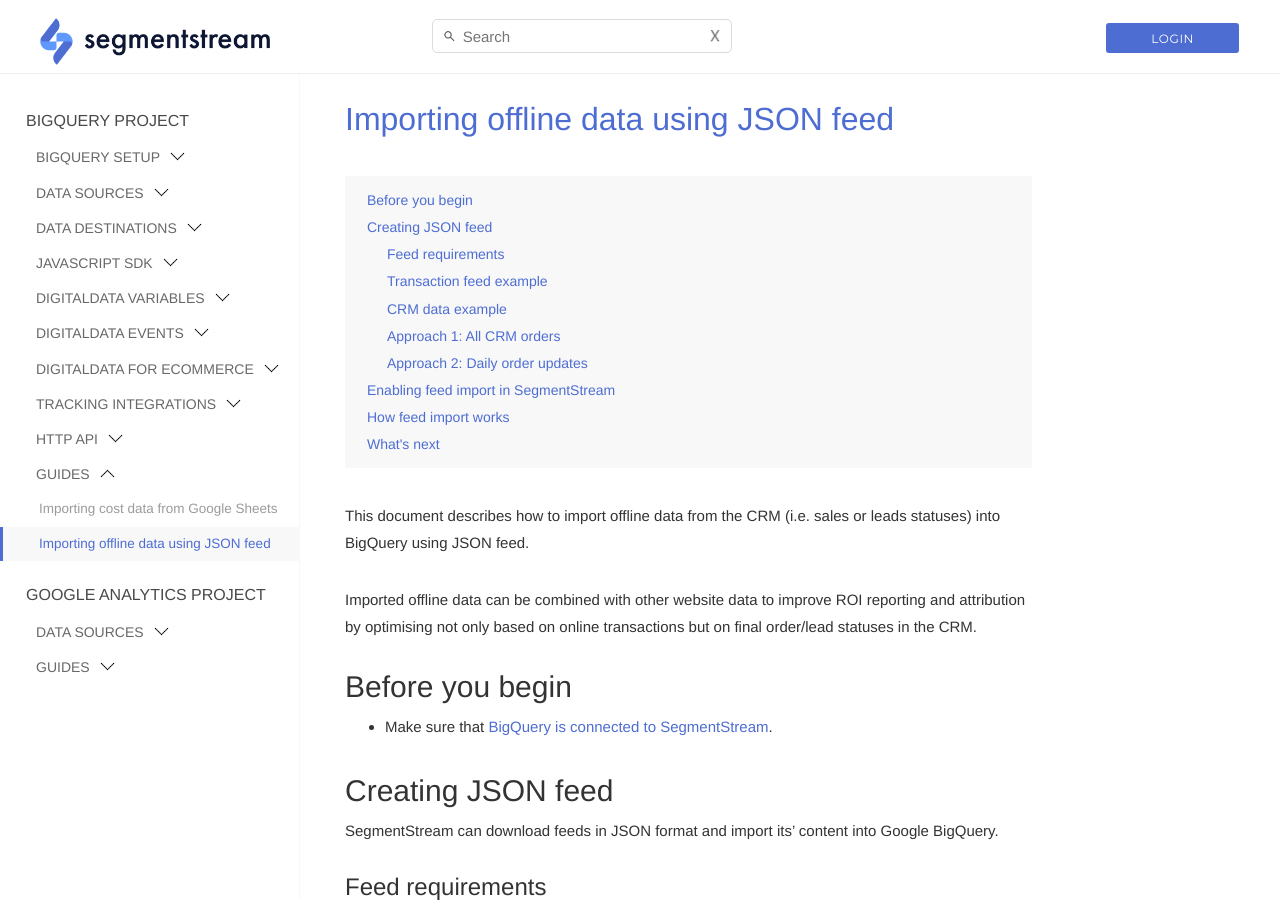
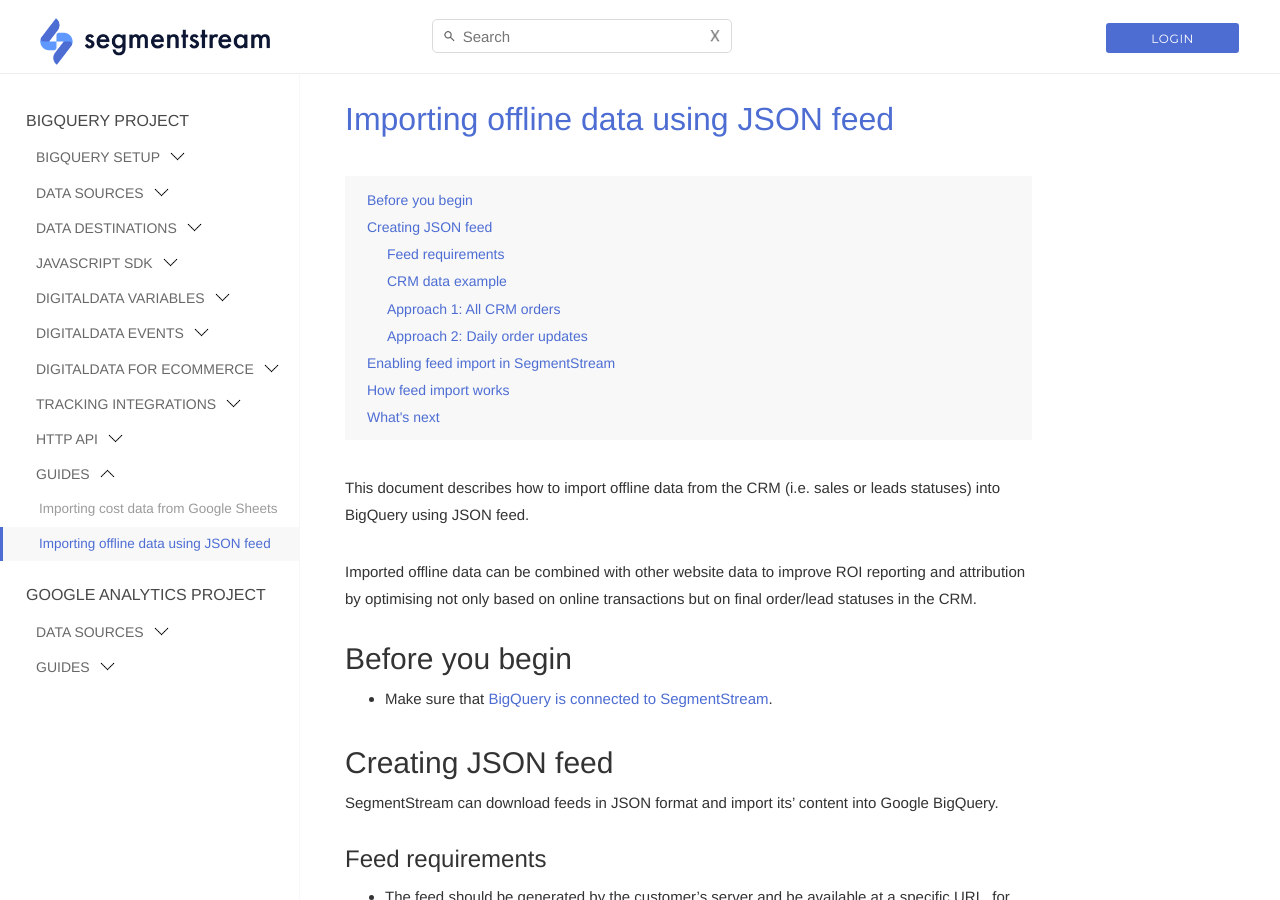
Before and after one commit to segmentstream-com/segmentstream-com.github.io, a Jekyll site: the page built from _docs/guides/json-feed-offline-data-import.md, in a window 1280 px wide and 900 px high. Built offline with Jekyll 4.4.1, drawn with Linux system fonts in a browser that asks for light colours; nearby versions of some CDN libraries.

Commit message:
fixed table of contents

```diff
--- a/_docs/guides/json-feed-offline-data-import.md
+++ b/_docs/guides/json-feed-offline-data-import.md
@@ -11,7 +11,6 @@
   <li><a href="#creating-feed">Creating JSON feed</a>
     <ul>
       <li><a href="#feed-requirements">Feed requirements</a></li>
-      <li><a href="#feed-example">Transaction feed example</a></li>
       <li><a href="#crm-data-example">CRM data example</a></li>
       <li><a href="#all-orders">Approach 1: All CRM orders</a></li>
       <li><a href="#daily-updates">Approach 2: Daily order updates</a></li>
```
